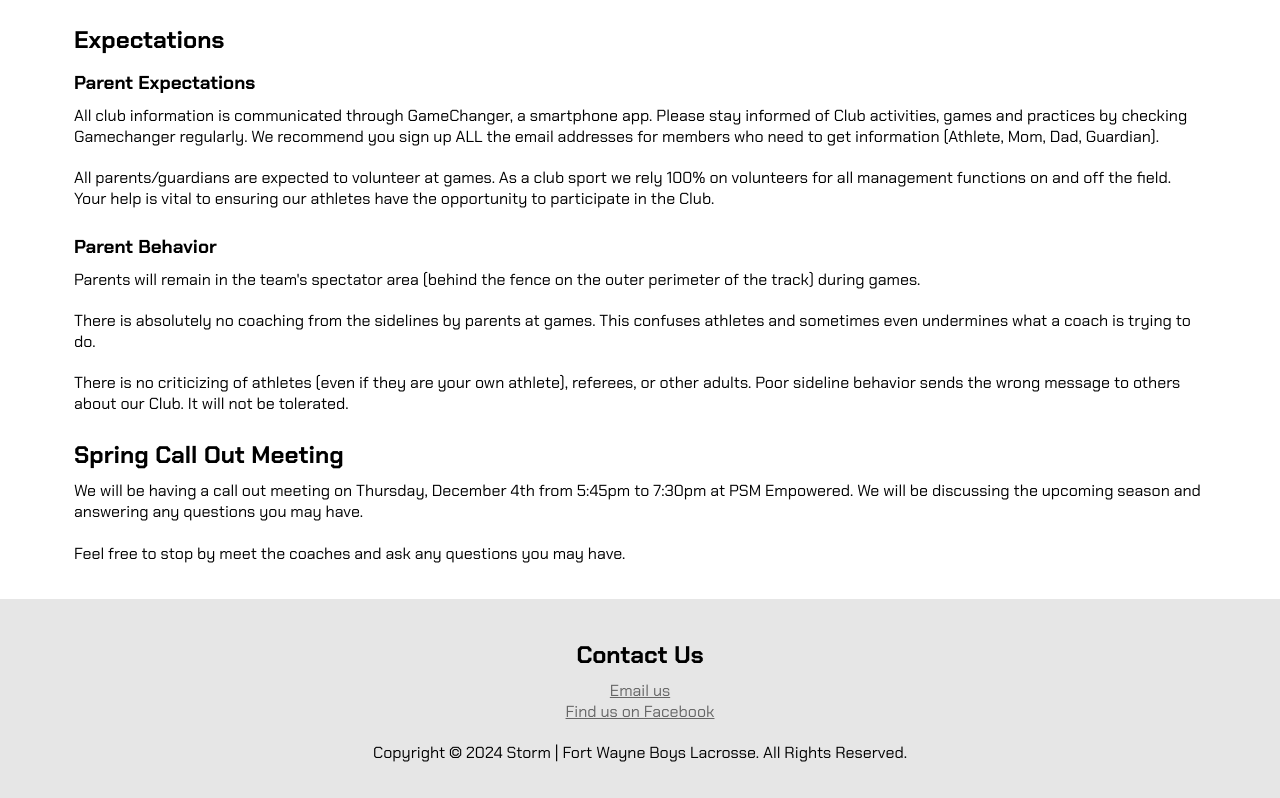
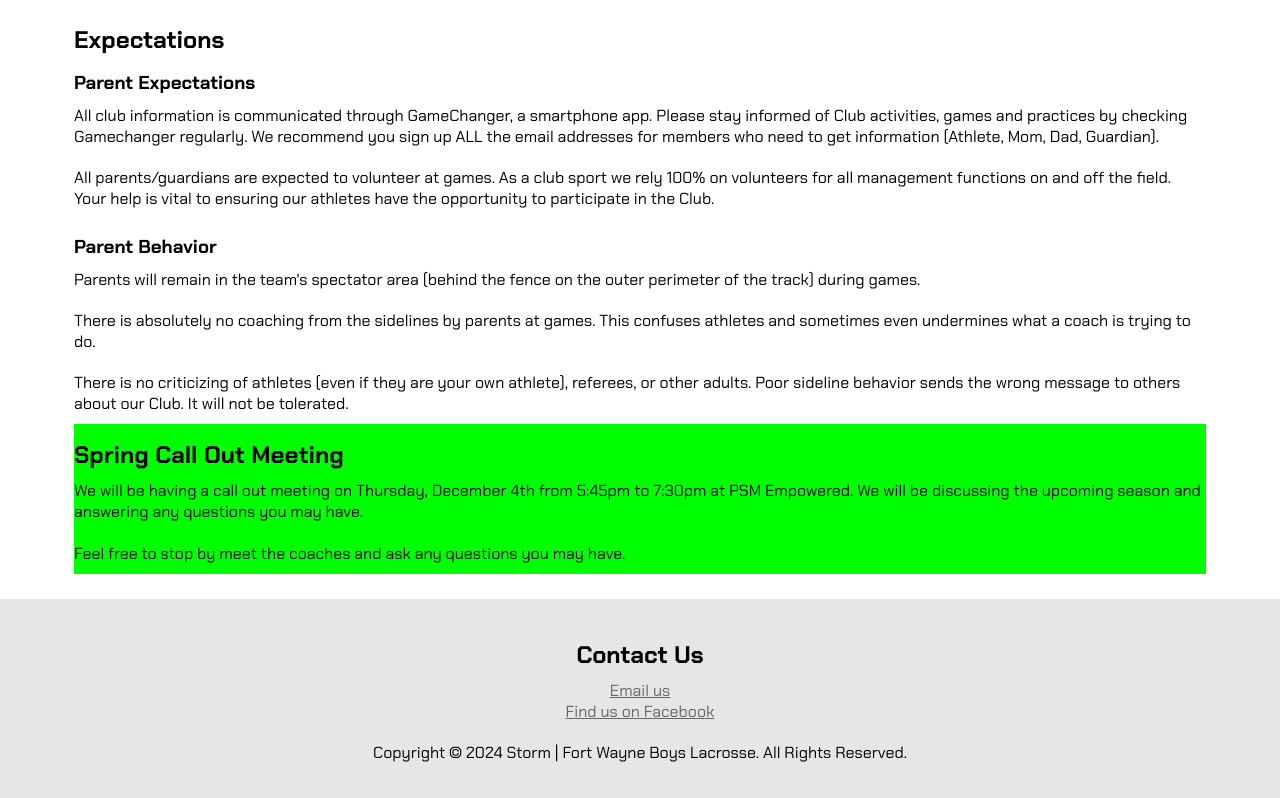
Before and after one commit to jhaagen/storm-lacrosse, a React (Create React App) app: page /registration in a window 1280 px wide. Shown: the part 1062-1860 px from the top of the page. Built offline with nearby package versions, Linux system fonts and the light colour scheme; a web font is replaced by a local one.

Commit message:
updated background color for cta

```diff
--- a/src/components/cta.scss
+++ b/src/components/cta.scss
@@ -1,6 +1,6 @@
 .cta {
 
-    background: transparent;
+    background: lime;
     padding: 0px;
 
     a {
```
